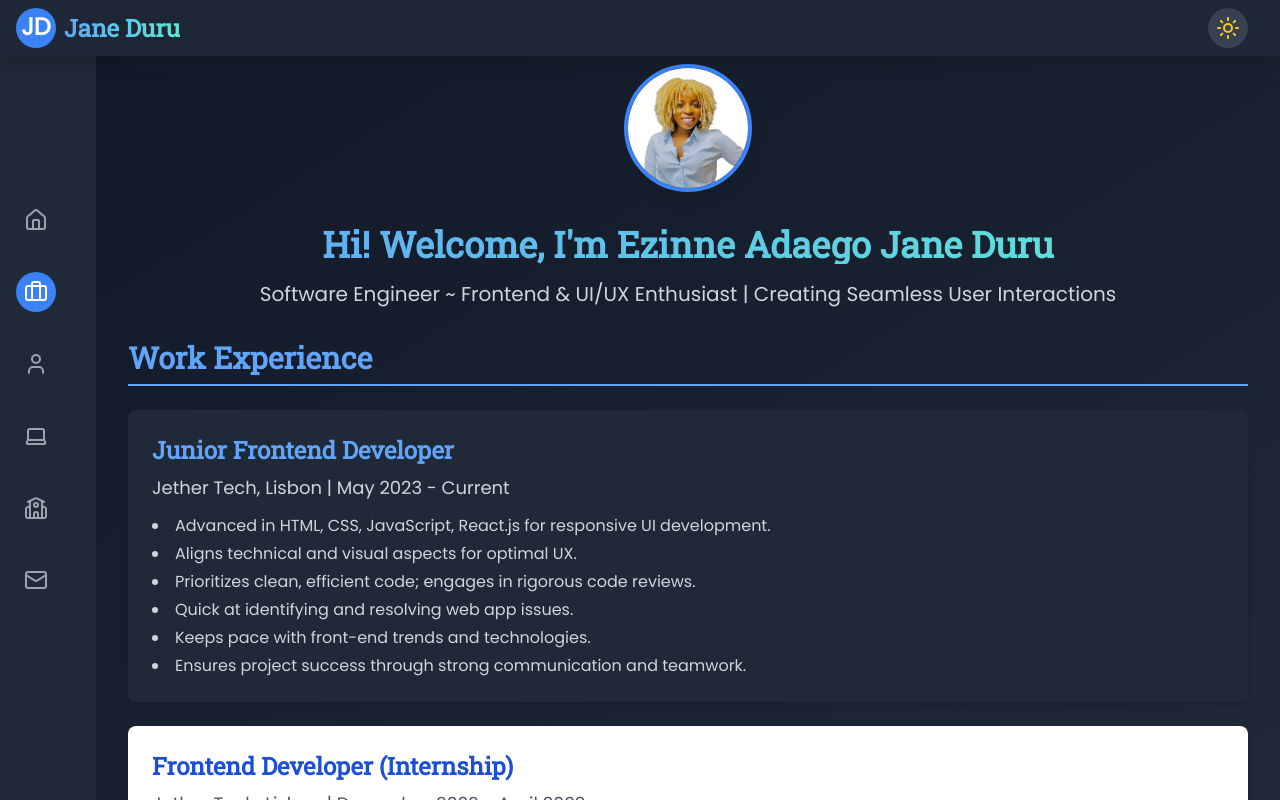
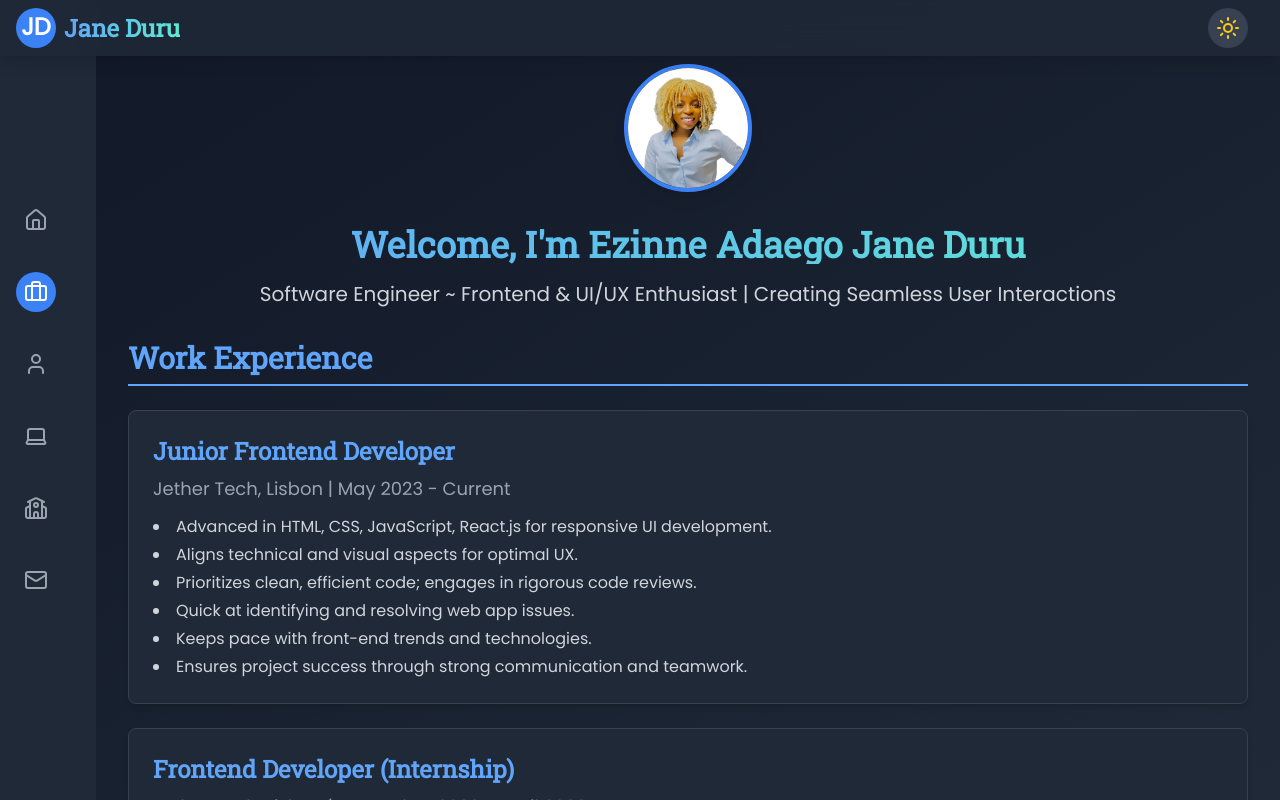
Before and after one commit to janeezy/React-Portfolio, a React (Create React App) app: page / in a window 1280 px wide. Both pictures are taken after a click on the button "Experience". Built offline with nearby package versions, Linux system fonts and the light colour scheme.

Commit message:
updated color themes

```diff
--- a/src/components/Portfolio.js
+++ b/src/components/Portfolio.js
@@ -1,6 +1,7 @@
-import React, { useState, useEffect } from 'react';
+import React, { useState, useEffect, useMemo } from 'react';
 import { motion, AnimatePresence } from 'framer-motion';
 import { Home, Laptop, Briefcase, User, Mail, ExternalLink, Music, School, Award, Linkedin, Code, Menu, Sun, Moon } from 'lucide-react';
+
 
 const Logo = () => (
   <motion.svg
@@ -35,16 +36,23 @@ const Card = ({ title, subtitle, content, className = "", theme }) => (
     animate={{ opacity: 1, scale: 1 }}
     transition={{ duration: 0.3 }}
     whileHover={{ scale: 1.03, boxShadow: "0 10px 20px rgba(0,0,0,0.1)" }}
-    className={`${theme === 'dark' ? 'bg-gray-800' : 'bg-white'} p-6 rounded-lg shadow-md transition-all duration-300 ${className}`}
+    className={`${
+      theme === 'dark'
+        ? 'bg-gray-800 border-gray-700'
+        : 'bg-white border-gray-200'
+    } p-6 rounded-lg shadow-md transition-all duration-300 border ${className}`}
   >
-    <h3 className={`text-2xl font-bold mb-2 ${theme === 'dark' ? 'text-blue-400' : 'text-blue-700'}`}>{title}</h3>
-    {subtitle && <p className={`text-lg mb-3 ${theme === 'dark' ? 'text-gray-300' : 'text-gray-600'}`}>{subtitle}</p>}
+    <h3 className={`text-2xl font-bold mb-2 ${
+      theme === 'dark' ? 'text-blue-400' : 'text-blue-700'
+    }`}>{title}</h3>
+    {subtitle && <p className={`text-lg mb-3 ${
+      theme === 'dark' ? 'text-gray-400' : 'text-gray-600'
+    }`}>{subtitle}</p>}
     <div className={theme === 'dark' ? 'text-gray-300' : 'text-gray-700'}>
       {content}
     </div>
   </motion.div>
 );
-
 
 const Portfolio = () => {
   const [activeSection, setActiveSection] = useState('home');
@@ -140,6 +148,7 @@ const Portfolio = () => {
               <li>Versatile team player with strong interpersonal skills, contributing to positive project outcomes.</li>
             </ul>
           }
+          theme={theme}
         />
         <Card
           title="Music Producer"
@@ -153,6 +162,7 @@ const Portfolio = () => {
               <li>Offer exclusive beats with full master ownership, providing unique value for clients.</li>
             </ul>
           }
+          theme={theme}
         />
         <Card
           title="Retention Sales Manager"
@@ -167,6 +177,7 @@ const Portfolio = () => {
               <li>Efficient Communication: Minimized wait times with prompt call responses, managing 80 calls/day.</li>
             </ul>
           }
+          theme={theme}
         />
         <Card
           title="Retention Sales Manager"
@@ -179,6 +190,7 @@ const Portfolio = () => {
               <li>Forged Strategic Partnerships: Navigated complex negotiations, boosting business opportunities.</li>
             </ul>
           }
+          theme={theme}
         />
       </motion.div>
     </Section>
@@ -251,7 +263,7 @@ const Portfolio = () => {
                 Created a responsive personal portfolio website using React and Tailwind CSS.
               </p>
               <a
-                href="#"
+                href="https://www.janeduru.site"
                 className={`${theme === 'dark' ? 'text-yellow-400 hover:text-yellow-300' : 'text-blue-600 hover:text-blue-800'} inline-flex items-center transition-colors duration-300`}
               >
                 View Project <ExternalLink size={16} className="ml-1" />
@@ -278,13 +290,13 @@ const Portfolio = () => {
           theme={theme}
         />
         <Card
-          title="QUIZ Management App"
+          title="Quiz Management App"
           content={
             <>
               <p className={`mb-4 ${theme === 'dark' ? 'text-gray-300' : 'text-gray-700'}`}>
-                Developed  application uThe quiz app is built with **JavaScript**, styled with CSS, uses Zustand for state management, and retrieves quiz data from the Trivia API. It's hosted on Vercel for smooth performance.</p>
+                Developed  application The quiz app is built with JavaScript, styled with CSS, uses Zustand for state management, and retrieves quiz data from the Trivia API. It's hosted on Vercel for smooth performance.</p>
               <a
-                href="#"
+                href="https://quiz-app-ashy-two.vercel.app"
                 className={`${theme === 'dark' ? 'text-yellow-400 hover:text-yellow-300' : 'text-blue-600 hover:text-blue-800'} inline-flex items-center transition-colors duration-300`}
               >
                 View Project <ExternalLink size={16} className="ml-1" />
@@ -525,7 +537,7 @@ const Portfolio = () => {
   animate={{ opacity: 1, y: 0 }}
   transition={{ delay: 0.2 }}
 >
-  Hi! Welcome, I'm Ezinne Adaego Jane Duru
+   Welcome, I'm Ezinne Adaego Jane Duru
 </motion.h2>
 <motion.p
   className={`text-xl mb-8 text-center ${
```
Lines whose indentation alone changed are shown as unchanged.
